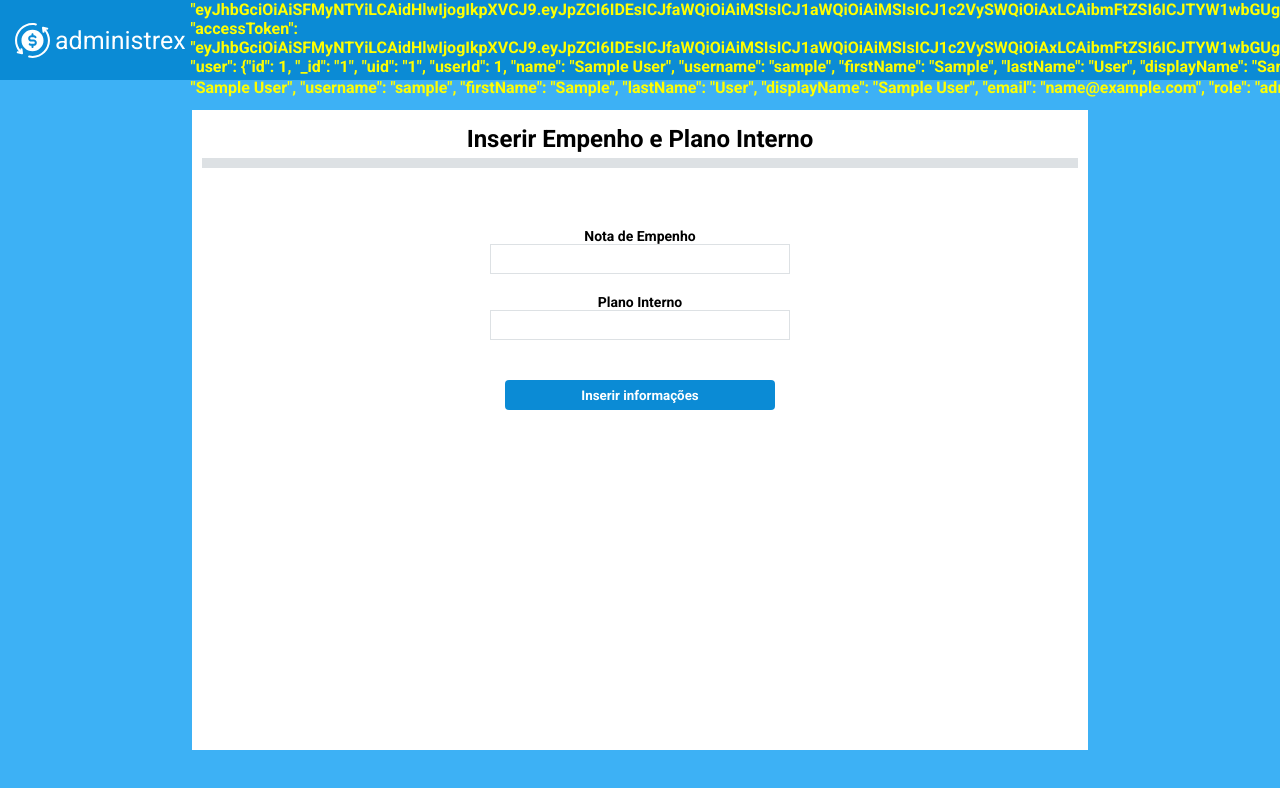
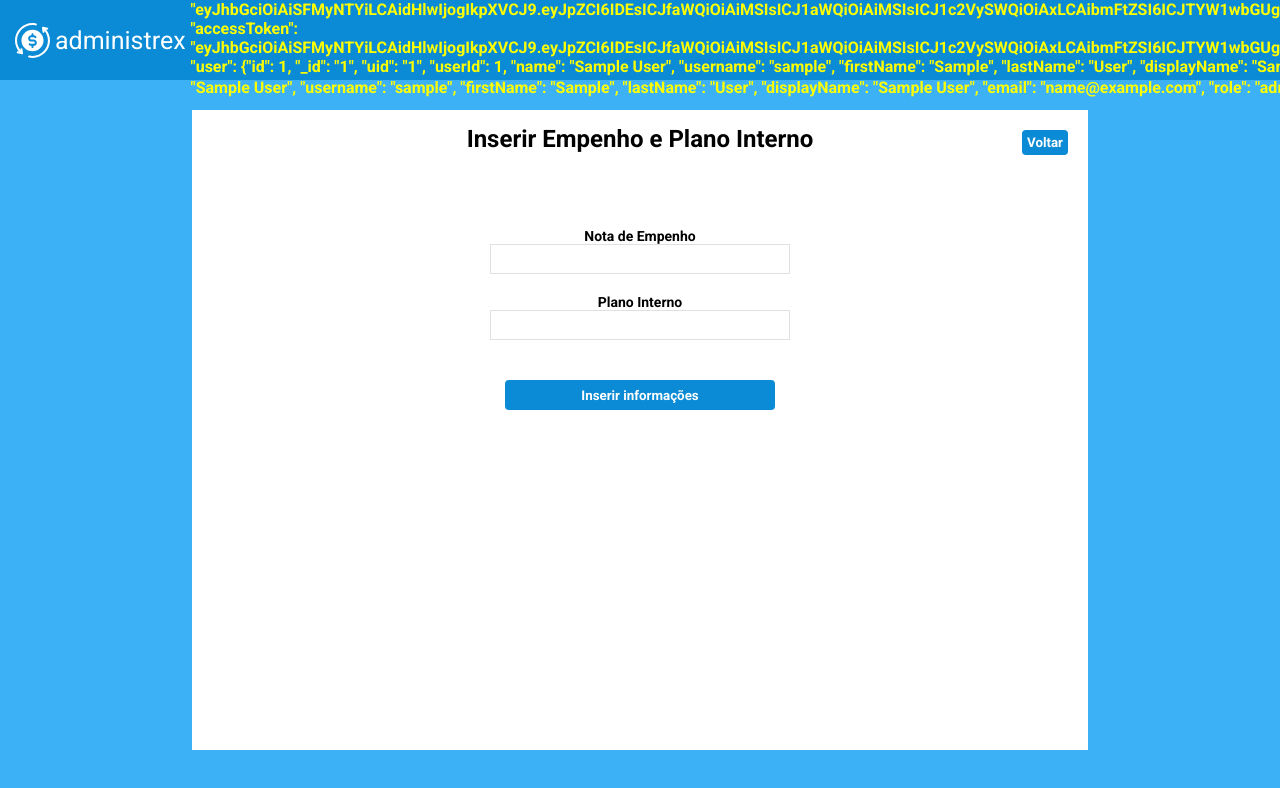
Before and after one commit to EricEOL/administrex, a Next.js app: page /requisitions/empenho/1 in a window 1280 px wide. Shown: the top 788 px of the page. Built offline with nearby package versions, Linux system fonts and the light colour scheme; sample sign-in values are in the browser's storage.

Commit message:
Botão de voltar inserido em todas as páginas

```diff
--- a/components/ContainerWindow/index.js
+++ b/components/ContainerWindow/index.js
@@ -1,6 +1,7 @@
 import styled from 'styled-components';
 
 export const ContainerWindow = styled.div`
+    position: relative;
     width: 70%;
     min-height: 80vh;
     margin-top: 30px;
@@ -16,7 +17,6 @@ export const ContainerWindow = styled.div`
 
     h3 {
         text-align: center;
-        background: #DDE1E4;
         padding: 5px;
         color: #0B8BD5;
     }
@@ -30,6 +30,25 @@ export const ContainerWindow = styled.div`
 
         &:focus {
             border: 3px solid #0B8BD5;
+        }
+    }
+
+    .back-button {
+        position: absolute;
+        top: 0;
+        right: 0;
+        border: 0;
+        margin: 20px;
+        padding: 5px;
+        border-radius: 4px;
+        background: #0B8BD5;
+        color: #fff;
+        font-weight: 700;
+        outline: none;
+        cursor: pointer;
+
+        &:hover {
+            background: #064C74;
         }
     }
 
--- a/pages/requisitions/[id].js
+++ b/pages/requisitions/[id].js
@@ -84,6 +84,7 @@ export default function Details({ id }) {
                 <ContainerWindow>
                     <div>
                         <h2>Detalhes do Processo</h2>
+                        <button className="back-button" onClick={() => route.push('/process')}>Voltar</button>
                     </div>
                     {process && process.map(item => (
                         <>
--- a/pages/requisitions/empenho/[id].js
+++ b/pages/requisitions/empenho/[id].js
@@ -1,5 +1,6 @@
 import React, { useEffect, useState } from 'react';
 import { useAuth } from '../../../hooks/auth';
+import {useRouter} from 'next/router';
 import styled, { css } from 'styled-components';
 import api from '../../../config/api';
 import { ContainerBackground } from '../../../components/ContainerBackground';
@@ -75,6 +76,7 @@ const Form = styled.form`
 export default function EditProcessEmpenho({ id, numberSection }) {
 
     const {isAuthenticated} = useAuth();
+    const route = useRouter();
     const [empenho, setEmpenho] = useState();
     const [pi, setPi] = useState();
     const [error, setError] = useState();
@@ -113,6 +115,7 @@ export default function EditProcessEmpenho({ id, numberSection }) {
             <ContainerContent>
                 <ContainerWindow>
                     <h2>Inserir Empenho e Plano Interno</h2>
+                    <button className="back-button" onClick={() => route.push(`/requisitions/${id}`)}>Voltar</button>
                     <h3>{numberSection}</h3>
                     <Form onSubmit={handleSubmit}>
                         <div>
--- a/pages/requisitions/receive.js
+++ b/pages/requisitions/receive.js
@@ -1,5 +1,6 @@
 import React, { useEffect, useState } from 'react';
 import { useAuth } from '../../hooks/auth';
+import { useRouter } from 'next/router';
 import styled from 'styled-components';
 import api from '../../config/api';
 import { ContainerBackground } from '../../components/ContainerBackground';
@@ -83,6 +84,7 @@ const ContainerReceive = styled.div`
 export default function Receive() {
 
     const {isAuthenticated} = useAuth();
+    const route = useRouter();
     const [requisitions, setRequisitions] = useState();
     const [requisitionUpdated, setRequisitionUpdated] = useState();
     const [sendingImage, setSendingImage] = useState(false);
@@ -135,11 +137,12 @@ export default function Receive() {
             <ContainerContent>
                 <ContainerWindow>
                     <h2>Receber Processo</h2>
+                    <button className="back-button" onClick={() => route.push('/process')}>Voltar</button>
                     <ContainerReceive>
                         <img src={sendingImage ? "/doc-checked-green.svg" : "/doc-checked-gray.svg"} alt="" />
                         <form onSubmit={handleSubmit}>
                             <strong>Processo</strong>
-                            <select name="" id="" onChange={(event) => {
+                            <select onChange={(event) => {
                                 setRequisitionUpdated(event.target.value);
                                 setSendingImage(false);
                                 setNoticeSending('');
```
Also changed, not shown: pages/requisitions/payment/[id].js (+7 -4 lines), pages/requisitions/register.js (+23 -2 lines).
